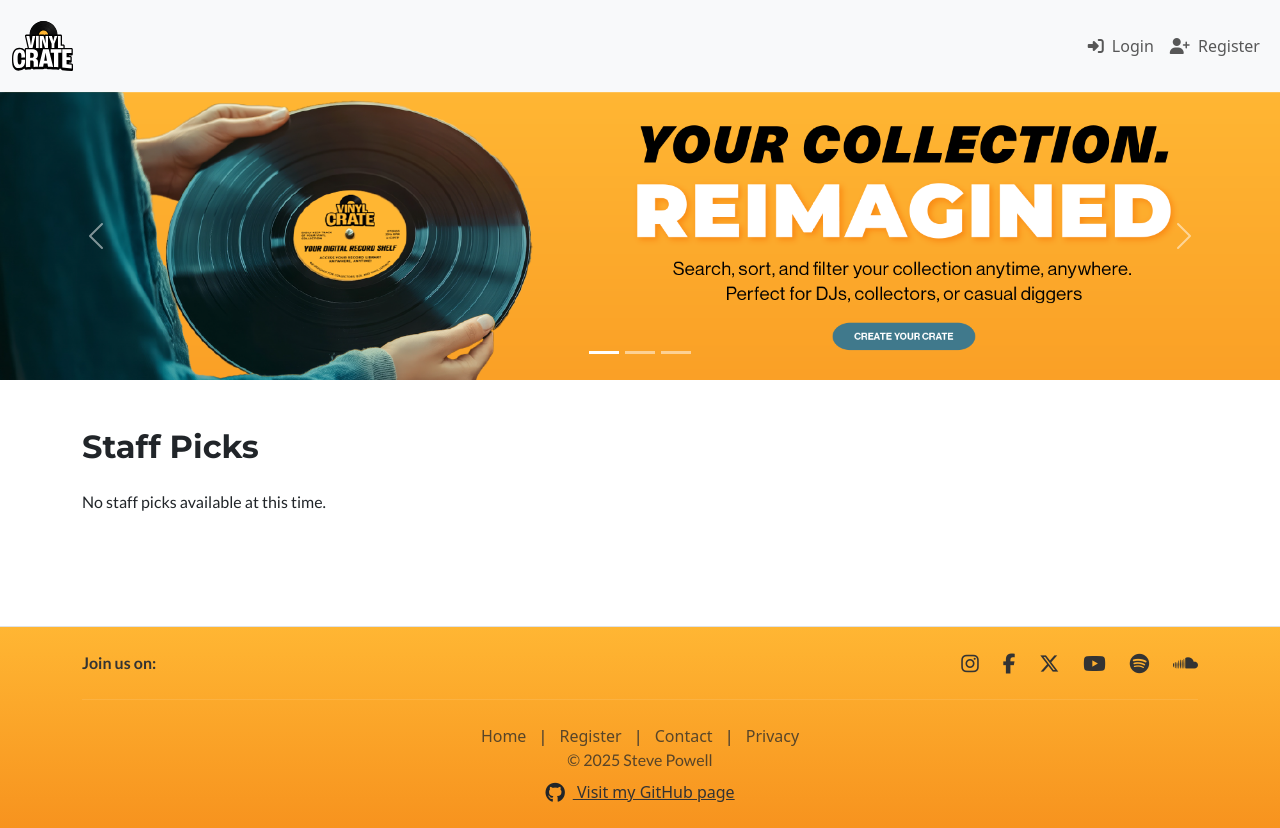
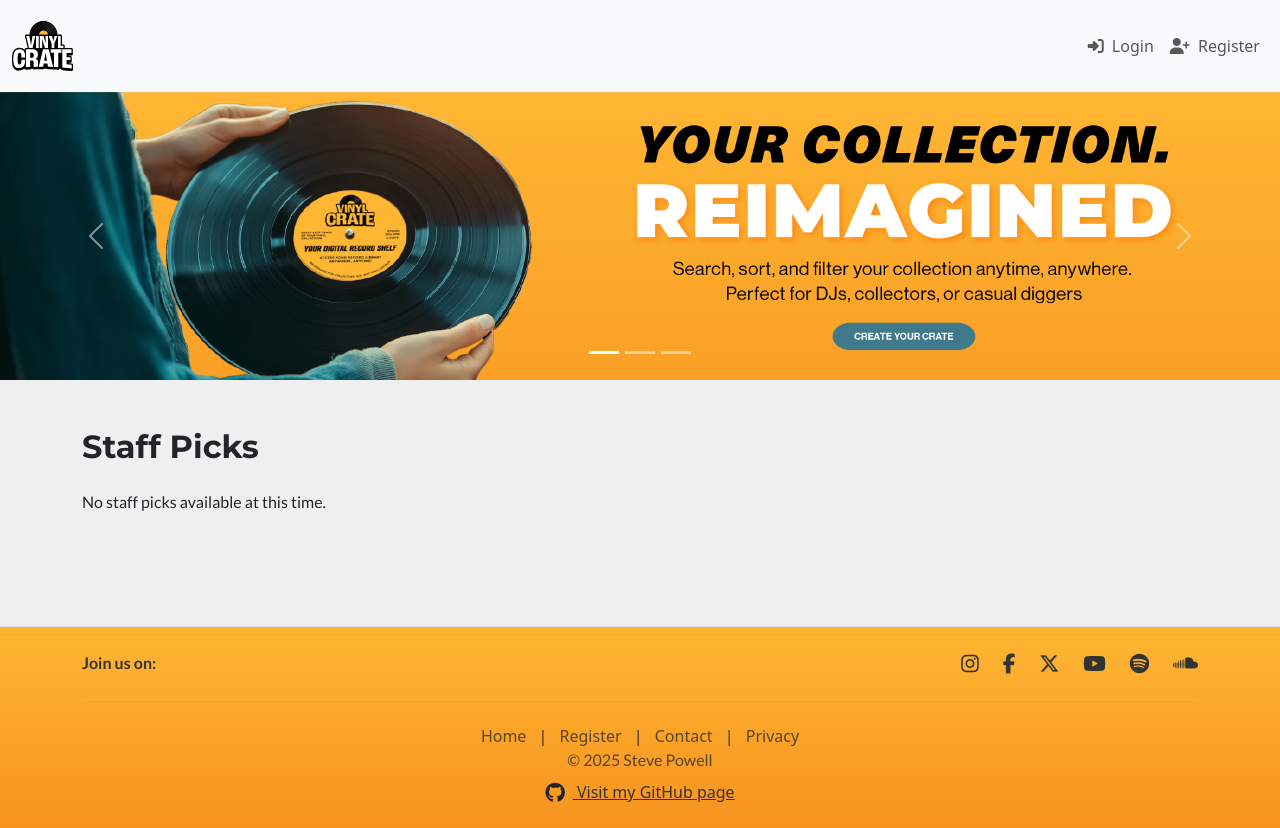
Before and after one commit to sd-powell/portfolio_project_3, a Django app: page / in a window 1280 px wide. Run offline with Django 4.2, Linux system fonts and the light colour scheme; data that the repository does not hold is empty; some libraries are stand-ins or nearby versions.

Commit message:
add site background grey to colour variables and apply to body

```diff
--- a/static/css/style.css
+++ b/static/css/style.css
@@ -5,6 +5,7 @@
 :root {
       --highlight-blue: #40798c;
       --footer-charcoal: #333333;
+      --site-bg-grey: #efefef;
 
     /************ Typography ************/
     --primary-font: "Lato", sans-serif;
@@ -16,6 +17,10 @@
   padding: 0;
   margin: 0;
   box-sizing: border-box;
+}
+
+body {
+    background-color: var(--site-bg-grey);
 }
 
 /************ Typography ************/
```
